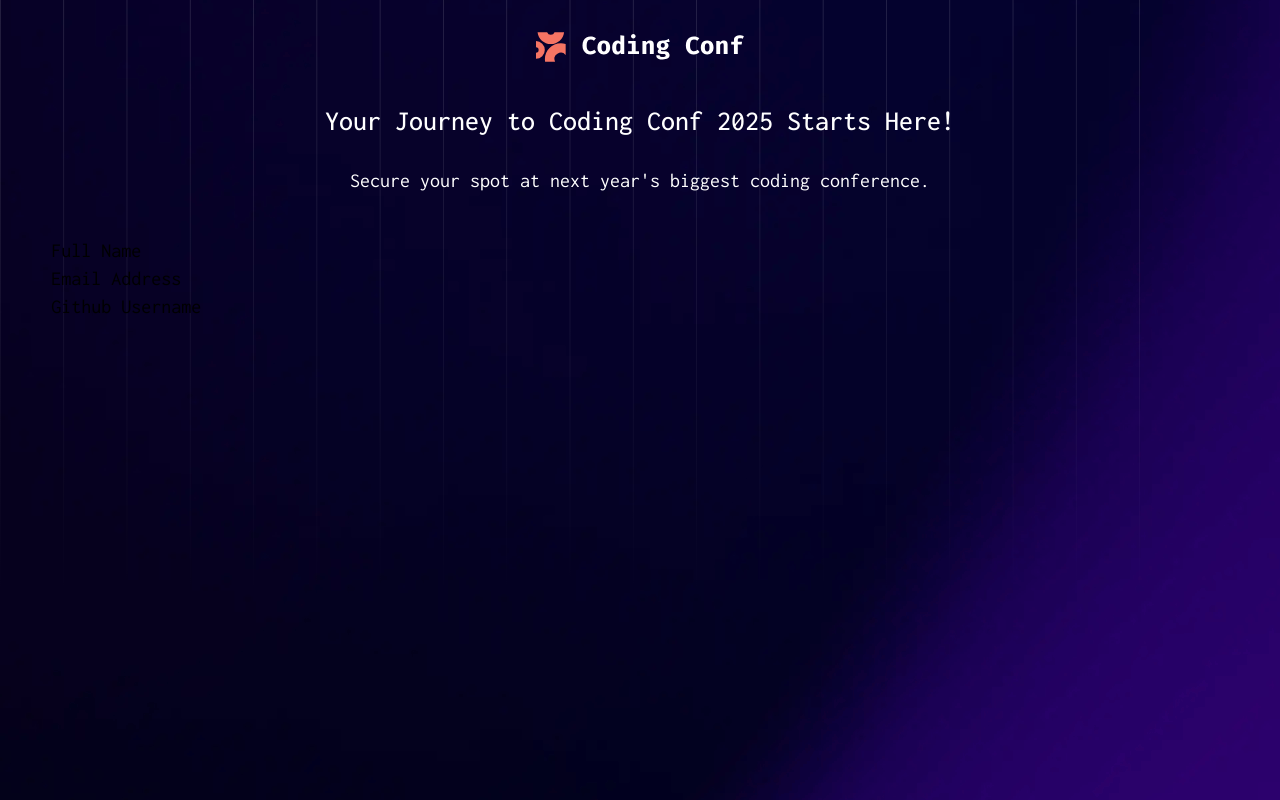
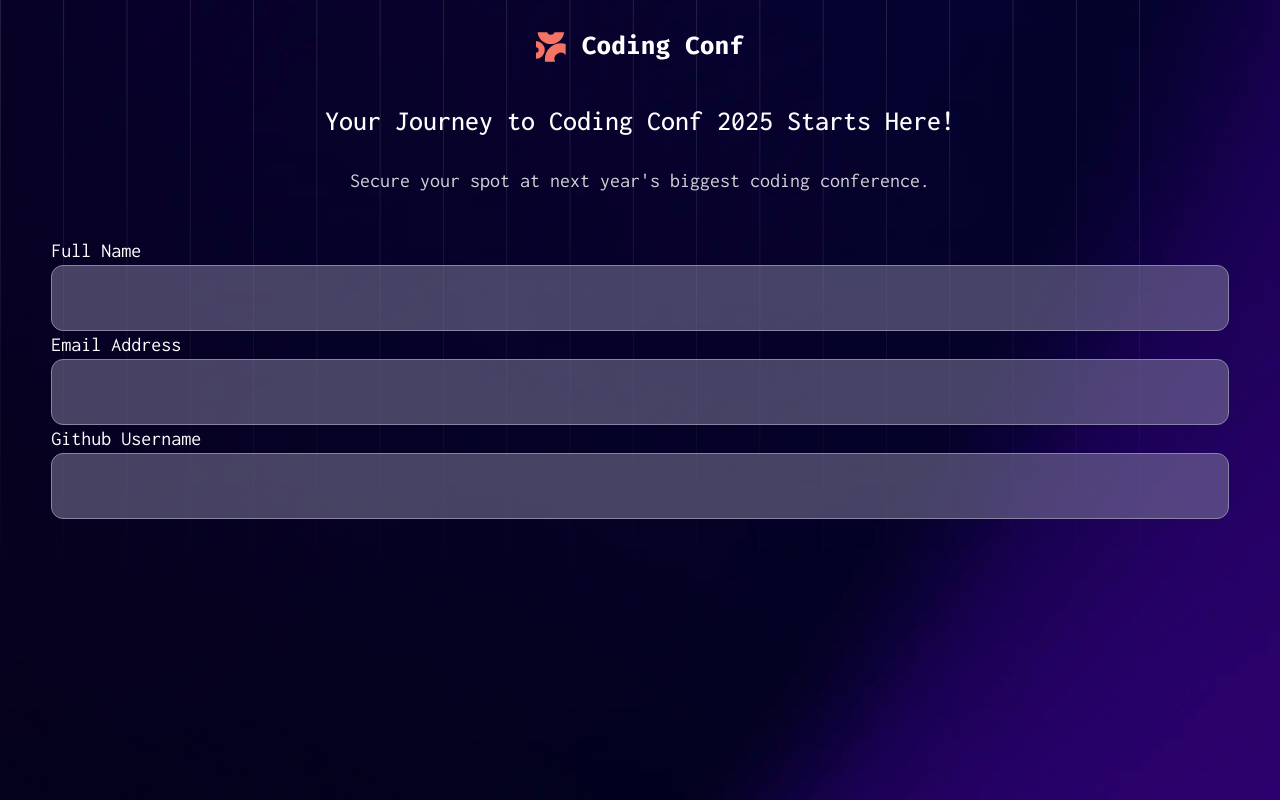
Before and after one commit to RealKendpr/conf-ticket-generator, a React (Vite) app: page / in a window 1280 px wide. Built offline with nearby package versions, Linux system fonts and the light colour scheme.

Commit message:
fix heading colors and styled the input fields

```diff
--- a/src/App.tsx
+++ b/src/App.tsx
@@ -4,10 +4,10 @@ function App() {
   return (
     <div className="px-[4%] pt-8 pb-28">
       <img className="mx-auto mb-11" src="/images/logo-full.svg" alt="" />
-      <h1 className="text-center text-[1.75rem] leading-[1.1] font-medium text-white">
+      <h1 className="text-neutral-0 text-center text-[1.75rem] leading-[1.1] font-medium">
         Your Journey to Coding Conf 2025 Starts Here!
       </h1>
-      <h2 className="mt-8 mb-11 text-center text-xl leading-[1.2] text-white">
+      <h2 className="mt-8 mb-11 text-center text-xl leading-[1.2] text-neutral-300">
         Secure your spot at next year's biggest coding conference.
       </h2>
       <Form></Form>
--- a/src/components/Input.tsx
+++ b/src/components/Input.tsx
@@ -11,10 +11,16 @@ export default function Input({
 }) {
   return (
     <div>
-      <label className="text-xl" htmlFor={name}>
+      <label className="text-neutral-0 text-xl" htmlFor={name}>
         {label}
       </label>
-      <input className="" type={type} name={name} id={name} placeholder={placeholder} />
+      <input
+        className="text-neutral-0 w-full rounded-xl border border-neutral-500 bg-neutral-500/50 px-4 pt-5 pb-4 text-lg"
+        type={type}
+        name={name}
+        id={name}
+        placeholder={placeholder}
+      />
     </div>
   );
 }
```
